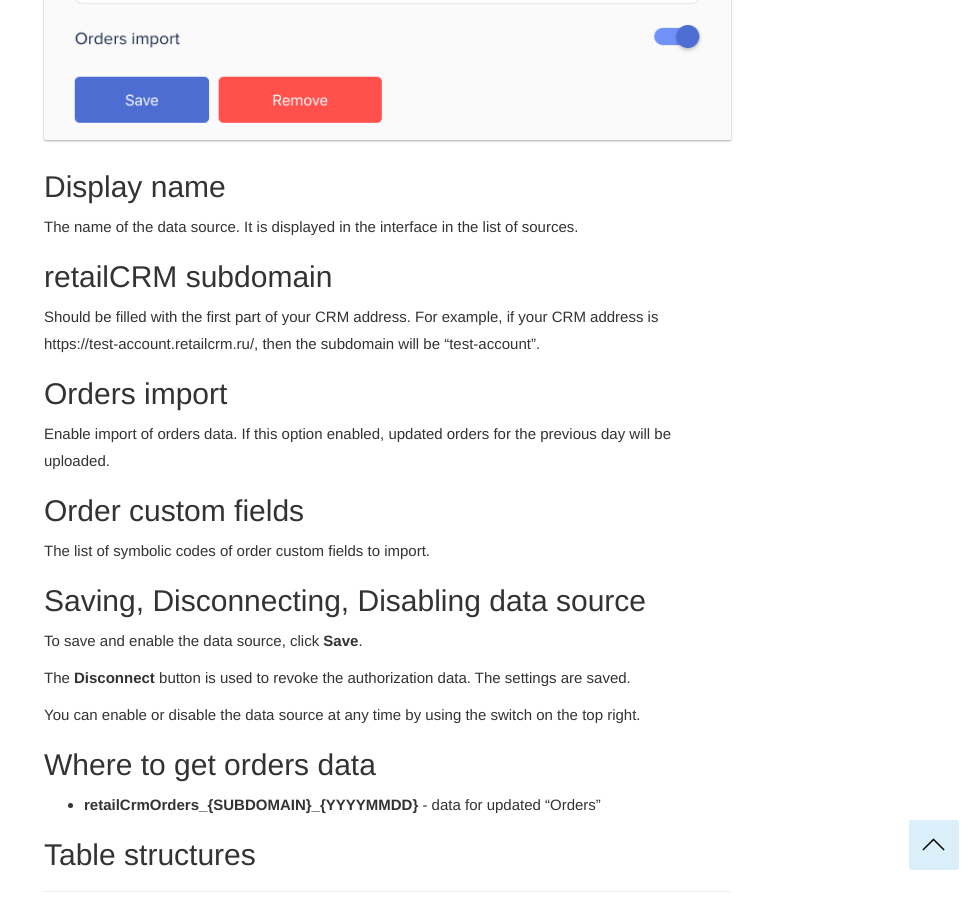
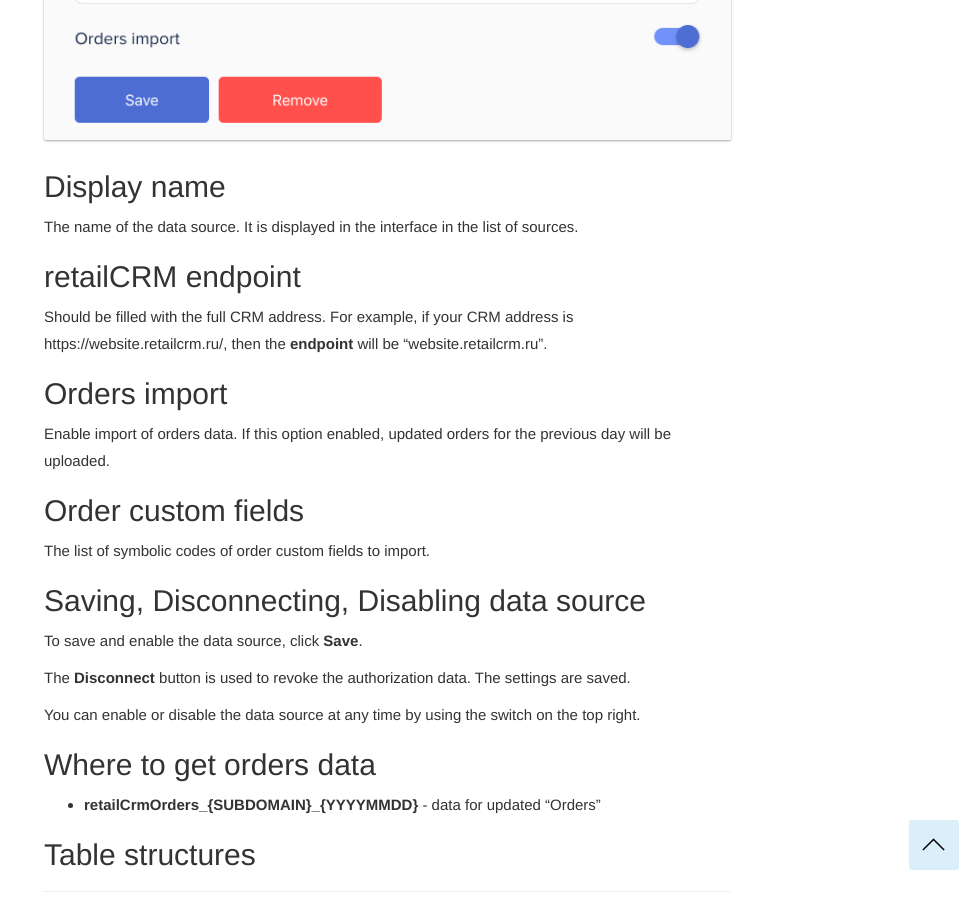
Before and after one commit to segmentstream-com/segmentstream-com.github.io, a Jekyll site: the page built from _docs/datasources/retailcrm.md, in a window 1280 px wide and 900 px high, scrolled down 1448 px. Shown: the whole window, without its empty margins (301-1280 px from the left). Built offline with Jekyll 4.4.1, drawn with Linux system fonts in a browser that asks for light colours; nearby versions of some CDN libraries; some of the changed text lies outside the part shown.

Commit message:
updated subdomain

```diff
--- a/_docs/datasources/retailcrm.md
+++ b/_docs/datasources/retailcrm.md
@@ -30,8 +30,8 @@
 ## Display name
 The name of the data source. It is displayed in the interface in the list of sources.
 
-## retailCRM subdomain
-Should be filled with the first part of your CRM address. For example, if your CRM address is https://test-account.retailcrm.ru/, then the subdomain will be "test-account".
+## retailCRM endpoint
+Should be filled with the full CRM address. For example, if your CRM address is https://website.retailcrm.ru/, then the **endpoint** will be "website.retailcrm.ru".
 
 ## Orders import
 Enable import of orders data. If this option enabled, updated orders for the previous day will be uploaded.
```
Also changed, not shown: img/datastreams/retailcrm.png (added).
